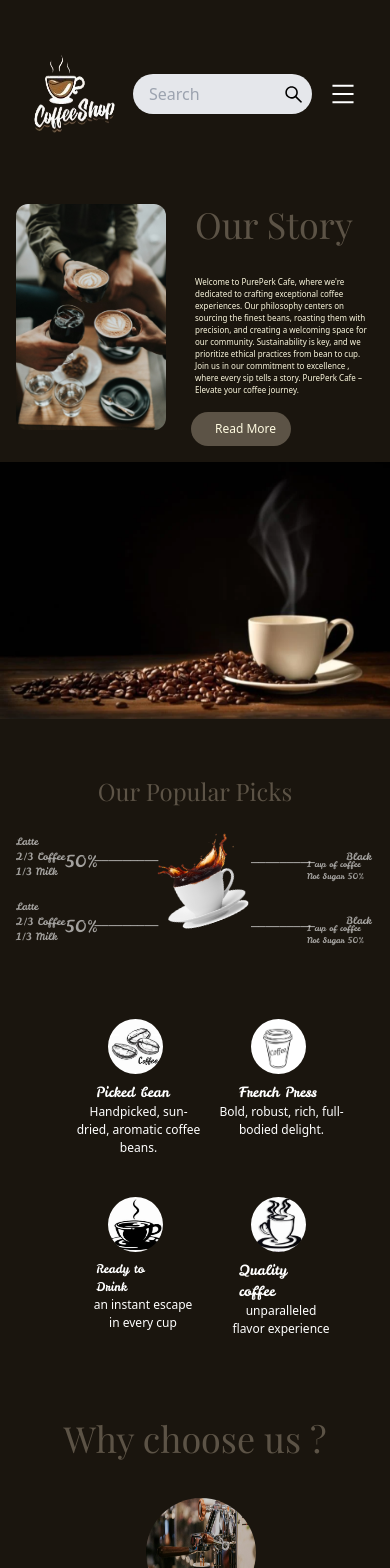
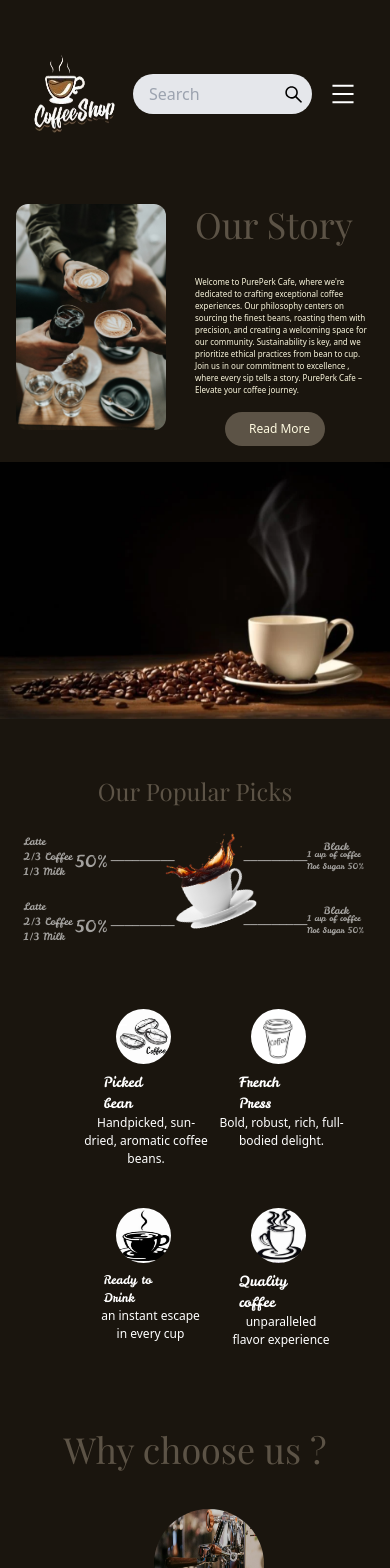
Before and after one commit to sailendraprasath/INTERN, a React (Vite) app: page /About in a window 390 px wide. Shown: the top 1568 px of the page. Built offline with nearby package versions, Linux system fonts and the light colour scheme; a web font is replaced by a local one.

Commit message:
updated code 10

```diff
--- a/src/components/Ahero.jsx
+++ b/src/components/Ahero.jsx
@@ -28,8 +28,8 @@ const Ahero = () => {
                   Join us in our commitment to excellence , where every sip
                   tells a story. PurePerk Cafe – Elevate your coffee journey.
                 </p>
-                <div className="text-myfont2 mt-4 lg:-mt-5 rounded-3xl bg-mytext1 -ml-1 lg:-ml-[360px]  w-[100px]">
-                  <button className="ml-6 text-[12px] lg:text-[15px] lg:ml-3 lg:py-3 py-2">
+                <div className="text-myfont2 mt-4 lg:-mt-5 rounded-3xl bg-mytext1 -ml-[-30px] lg:-ml-[360px]  w-[100px]">
+                  <button className=" ml-6 text-[12px] lg:text-[15px] lg:ml-3 lg:py-3 py-2">
                     Read More
                   </button>
                 </div>
--- a/src/components/Ahero2.jsx
+++ b/src/components/Ahero2.jsx
@@ -9,7 +9,7 @@ import AIMG7 from "../assets/Aimg/Aimg7.png";
 const Ahero2 = () => {
   return (
     <>
-      <div className="max-w-[1640px] mx-auto p-4 cursor-default select-none">
+      <div className="max-w-[1640px] max-sm:max-w-[375px] mx-auto p-4 cursor-default select-none">
         <div className="max-h-[500px] relative ">
           <h1 className="text-mytext1 font-playfairDisplay text-center mt-10 lg:text-6xl text-2xl ">
             Our Popular Picks
@@ -39,13 +39,13 @@ const Ahero2 = () => {
                     1/3 Milk
                   </h1>
                 </div>
-                <div className="grid grid-cols-2 -ml-[130px]">
+                <div className="grid grid-cols-2 -ml-[120px]">
                   <div>
                     <h1 className="font-leckerli text-mytext2/60 lg:text-[50px] lg:-ml-[410px] lg:-mt-1">
                       50%
                     </h1>
                   </div>
-                  <div className="lg:hidden text-mytext2/60  -mt-2 -ml-[125px]">
+                  <div className="lg:hidden text-mytext2/60  -mt-2 -ml-[110px]">
                     _________
                   </div>
                 </div>
@@ -70,13 +70,13 @@ const Ahero2 = () => {
                     1/3 Milk
                   </h1>
                 </div>
-                <div className="grid grid-cols-2 -ml-[130px]">
+                <div className="grid grid-cols-2 -ml-[120px]">
                   <div>
                     <h1 className="font-leckerli text-mytext2/60 lg:text-[50px] lg:-ml-[410px] lg:-mt-1">
                       50%
                     </h1>
                   </div>
-                  <div className="lg:hidden text-mytext2/60  -mt-2 -ml-[125px]">
+                  <div className="lg:hidden text-mytext2/60  -mt-2 -ml-[110px]">
                     _________
                   </div>
                 </div>
@@ -86,9 +86,9 @@ const Ahero2 = () => {
         </div>
 
         {/* Right side container 1 ahm pa  */}
-        <div className="lg:ml-[1400px] lg:mt-[-345px] mt-[-40px]">
+        <div className="lg:ml-[1400px] lg:mt-[-345px] mt-[-50px]">
           <div className="grid grid-cols-2 ">
-            <h1 className="font-leckerli text-mytext2/60 text-[10px] lg:text-[30px] ml-[330px] -mt-[10px] lg:-mt-1.5  lg:ml-[-180px] ">
+            <h1 className="font-leckerli text-mytext2/60 text-[10px] lg:text-[30px] ml-[300px] -mt-[10px] lg:-mt-1.5  lg:ml-[-180px] ">
               Black
             </h1>
             <div className="max-sm:hidden text-mytext2/60 lg:text-4xl  lg:-mt-6 lg:-ml-[545px]">
@@ -98,7 +98,7 @@ const Ahero2 = () => {
               1 cup of coffee <br />
               Not Sugar 50%
             </h1>
-            <div className="lg:hidden text-mytext2/60  -mt-10 ml-[235px]">
+            <div className="lg:hidden text-mytext2/60  -mt-8 ml-[220px]">
               _________
             </div>
           </div>
@@ -106,17 +106,17 @@ const Ahero2 = () => {
         {/* Right side container 2 ahm pa  */}
         <div className="lg:ml-[1400px] lg:mt-[125px] mt-[40px]">
           <div className="grid grid-cols-2 ">
-            <h1 className="font-leckerli text-mytext2/60 text-[10px] lg:text-[30px] ml-[330px] -mt-[10px] lg:-mt-1.5  lg:ml-[-180px] ">
+            <h1 className="font-leckerli text-mytext2/60 text-[10px] lg:text-[30px] ml-[300px] -mt-[10px] lg:-mt-1.5  lg:ml-[-180px] ">
               Black
             </h1>
             <div className="max-sm:hidden text-mytext2/60 lg:text-4xl  lg:-mt-6 lg:-ml-[545px]">
               _____________________
             </div>
-            <h1 className="font-leckerli text-mytext2/60 text-[8px] lg:text-[30px] ml-[112px] lg:-mt-1.5 lg:ml-[-280px]">
+            <h1 className="font-leckerli text-mytext2/60 text-[8px]  lg:text-[30px] ml-[112px] lg:-mt-1.5 lg:ml-[-280px]">
               1 cup of coffee <br />
               Not Sugar 50%
             </h1>
-            <div className="lg:hidden text-mytext2/60  -mt-10 ml-[235px]">
+            <div className="lg:hidden text-mytext2/60   -mt-8 ml-[220px]">
               _________
             </div>
           </div>
--- a/src/components/Footer.jsx
+++ b/src/components/Footer.jsx
@@ -47,7 +47,7 @@ const Footer = () => {
             </div>
 
             {/* Open Hours */}
-            <div className="max-sm:mt-[-145px] lg:ml-6 max-sm:ml-[180px]">
+            <div className="max-sm:mt-[-145px] lg:ml-6 max-sm:ml-[210px]">
               <h1 className="text-2xl lg:text-4xl mb-4 font-playfairDisplay">
                 Open Hours
               </h1>
```
